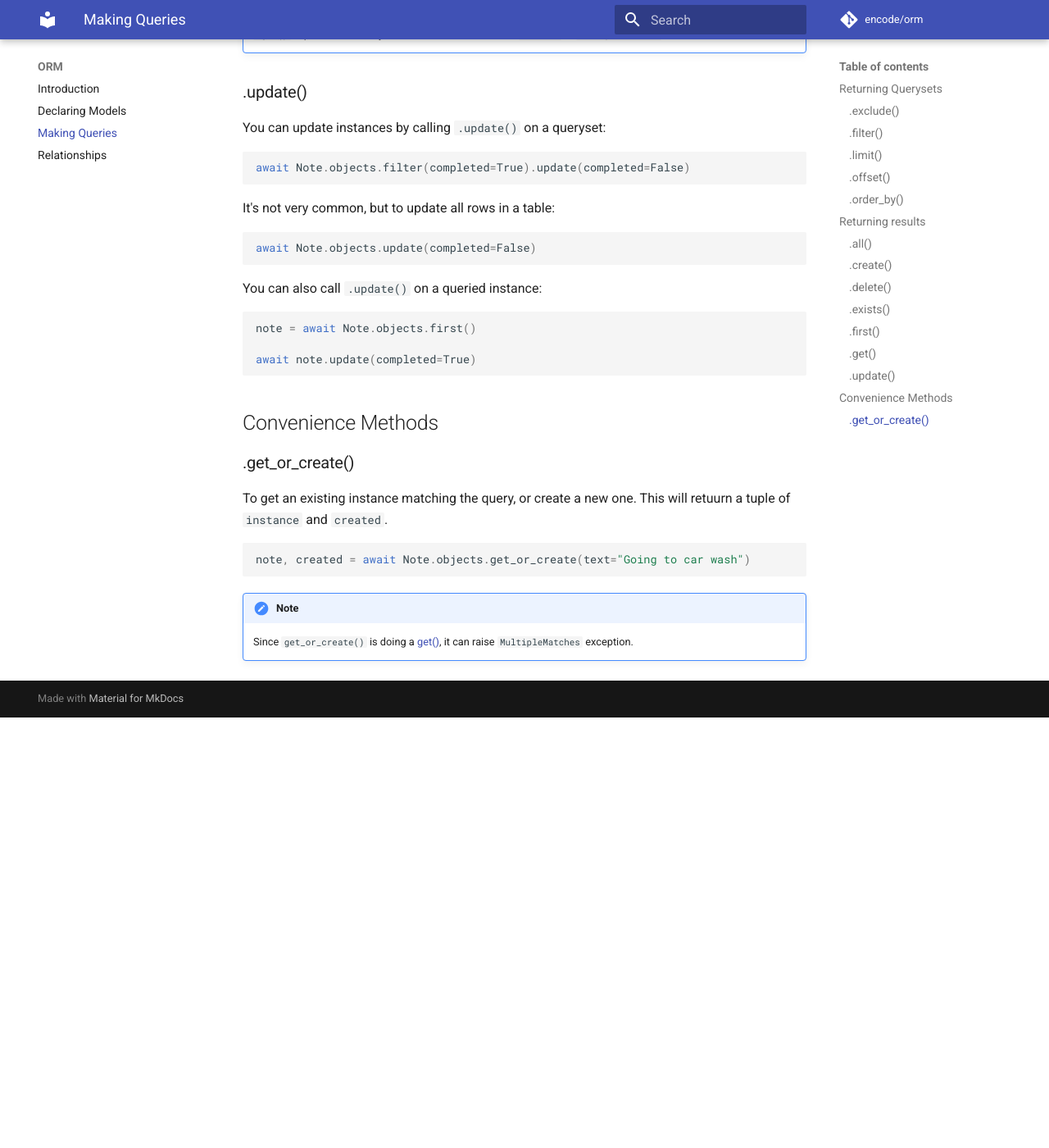
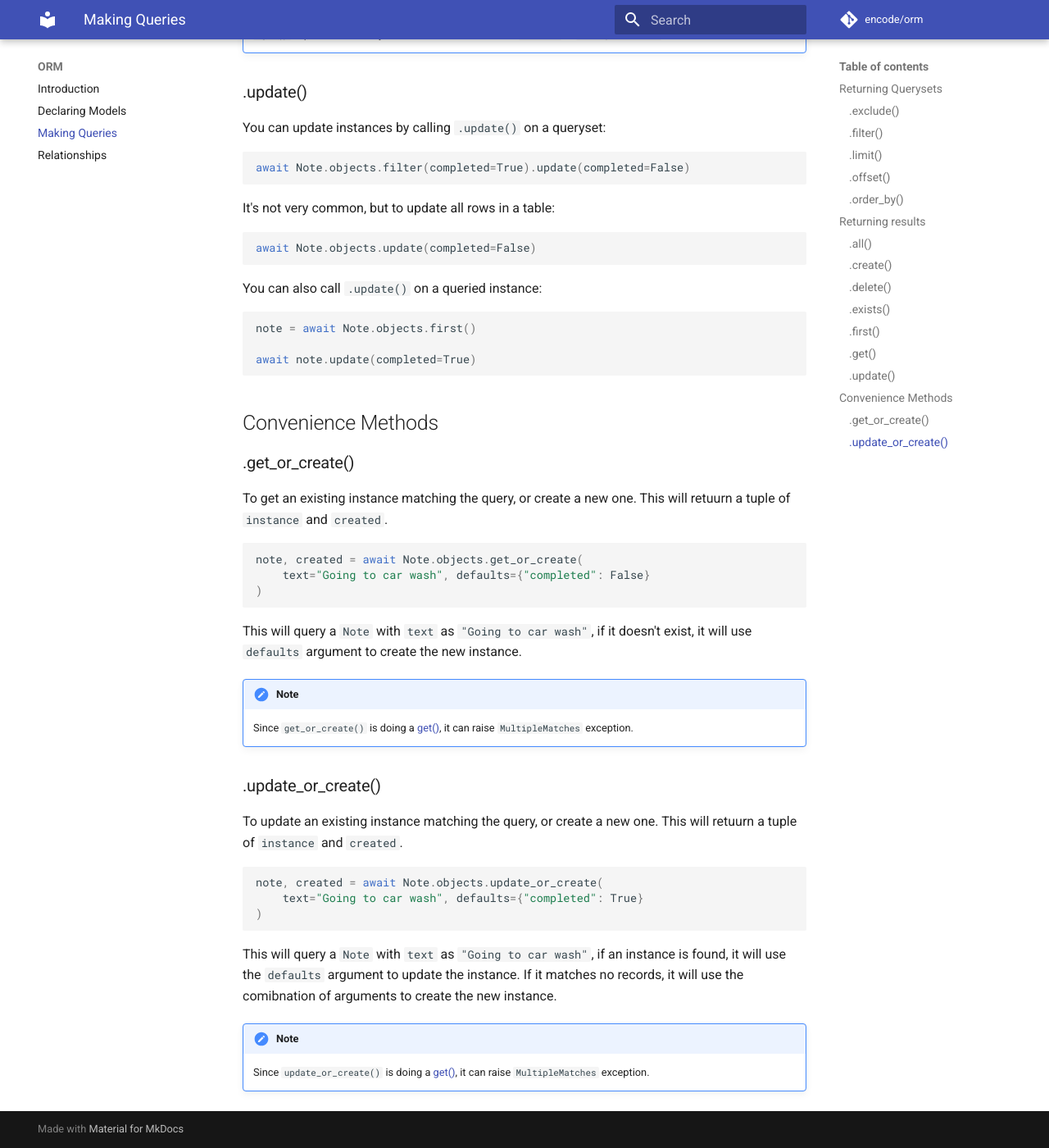
Before and after one commit to encode/orm, an MkDocs documentation site: the page built from docs/making_queries.md, in a window 1280 px wide and 1400 px high, scrolled down 3808 px. Shown: the whole window at 82% size. Built offline with MkDocs 1.6.1 and Material for MkDocs 9.7.7, drawn with Linux system fonts in a browser that asks for light colours; comment, search, counter and statistics services are not loaded; before the commit the page ends 4683 px from its top, so only the background shows below that.

Commit message:
update-or-create method (#113)

````diff
--- a/docs/making_queries.md
+++ b/docs/making_queries.md
@@ -210,8 +210,32 @@ To get an existing instance matching the query, or create a new one.
 This will retuurn a tuple of `instance` and `created`.
 
 ```python
-note, created = await Note.objects.get_or_create(text="Going to car wash")
+note, created = await Note.objects.get_or_create(
+    text="Going to car wash", defaults={"completed": False}
+)
 ```
+
+This will query a `Note` with `text` as `"Going to car wash"`,
+if it doesn't exist, it will use `defaults` argument to create the new instance.
 
 !!! note
     Since `get_or_create()` is doing a [get()](#get), it can raise `MultipleMatches` exception.
+
+
+### .update_or_create()
+
+To update an existing instance matching the query, or create a new one.
+This will retuurn a tuple of `instance` and `created`.
+
+```python
+note, created = await Note.objects.update_or_create(
+    text="Going to car wash", defaults={"completed": True}
+)
+```
+
+This will query a `Note` with `text` as `"Going to car wash"`,
+if an instance is found, it will use the `defaults` argument to update the instance.
+If it matches no records, it will use the comibnation of arguments to create the new instance.
+
+!!! note
+    Since `update_or_create()` is doing a [get()](#get), it can raise `MultipleMatches` exception.
--- a/setup.py
+++ b/setup.py
@@ -51,7 +51,7 @@ setup(
     packages=get_packages(PACKAGE),
     package_data={PACKAGE: ["py.typed"]},
     data_files=[("", ["LICENSE.md"])],
-    install_requires=["anyio>=3.0.0,<4", "databases>=0.5.0", "typesystem>=0.3.0"],
+    install_requires=["anyio>=3.0.0,<4", "databases~=0.5", "typesystem~=0.3"],
     extras_require={
         "postgresql": ["asyncpg"],
         "mysql": ["aiomysql"],
````
Also changed, not shown: 2 other files.
